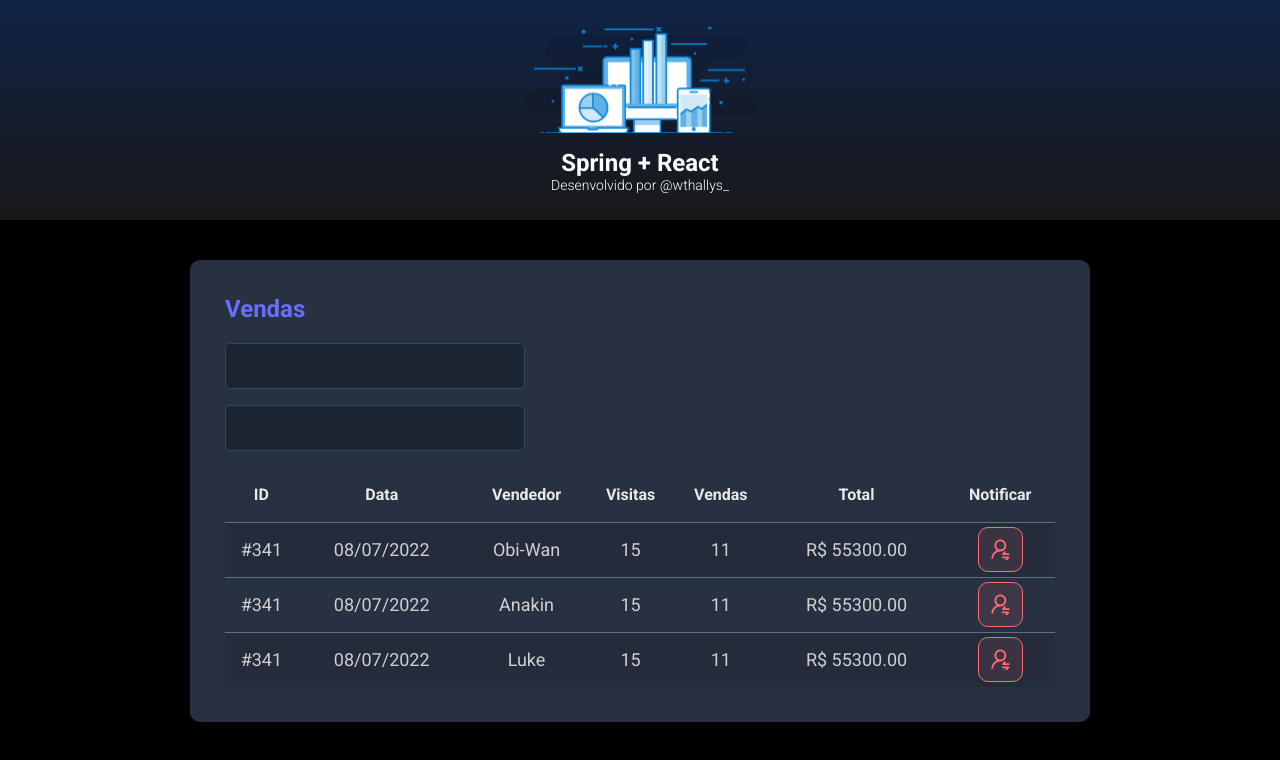
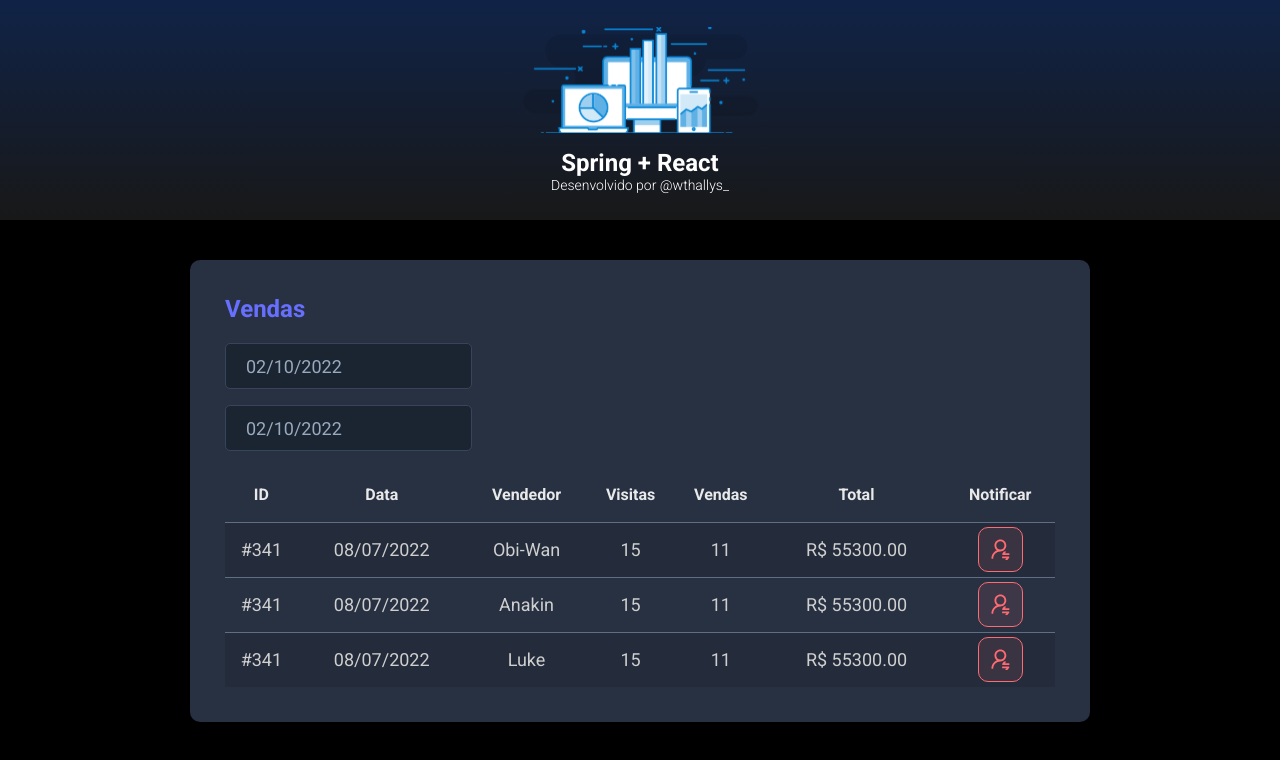
Before and after one commit to wthallys/springReact, a React (Vite) app in the folder frontend/: page / in a window 1280 px wide. Shown: the top 760 px of the page. Built offline with nearby package versions, Linux system fonts and the light colour scheme.

Commit message:
Datepicker added

```diff
--- a/frontend/package.json
+++ b/frontend/package.json
@@ -9,7 +9,9 @@
     "preview": "vite preview"
   },
   "dependencies": {
+    "@types/react-datepicker": "^4.4.2",
     "react": "^18.2.0",
+    "react-datepicker": "^4.8.0",
     "react-dom": "^18.2.0"
   },
   "devDependencies": {
--- a/frontend/src/components/SalesCard/index.tsx
+++ b/frontend/src/components/SalesCard/index.tsx
@@ -1,3 +1,5 @@
+import DatePicker from "react-datepicker";
+import "react-datepicker/dist/react-datepicker.css";
 import NotificationButton from "../NotificationButton";
 import "./styles.css";
 
@@ -7,10 +9,20 @@
       <h2 className="sales-title">Vendas</h2>
       <div>
         <div className="form-control-container">
-          <input className="form-control" type="text" />
+          <DatePicker
+            selected={new Date()}
+            onChange={(date: Date) => { }}
+            className="form-control"
+            dateFormat="dd/MM/yyyy"
+          />
         </div>
         <div className="form-control-container">
-          <input className="form-control" type="text" />
+          <DatePicker
+            selected={new Date()}
+            onChange={(date: Date) => { }}
+            className="form-control"
+            dateFormat="dd/MM/yyyy"
+          />
         </div>
       </div>
 
```
Also changed, not shown: 1 other file (tests, documents, lock files or other folders).
